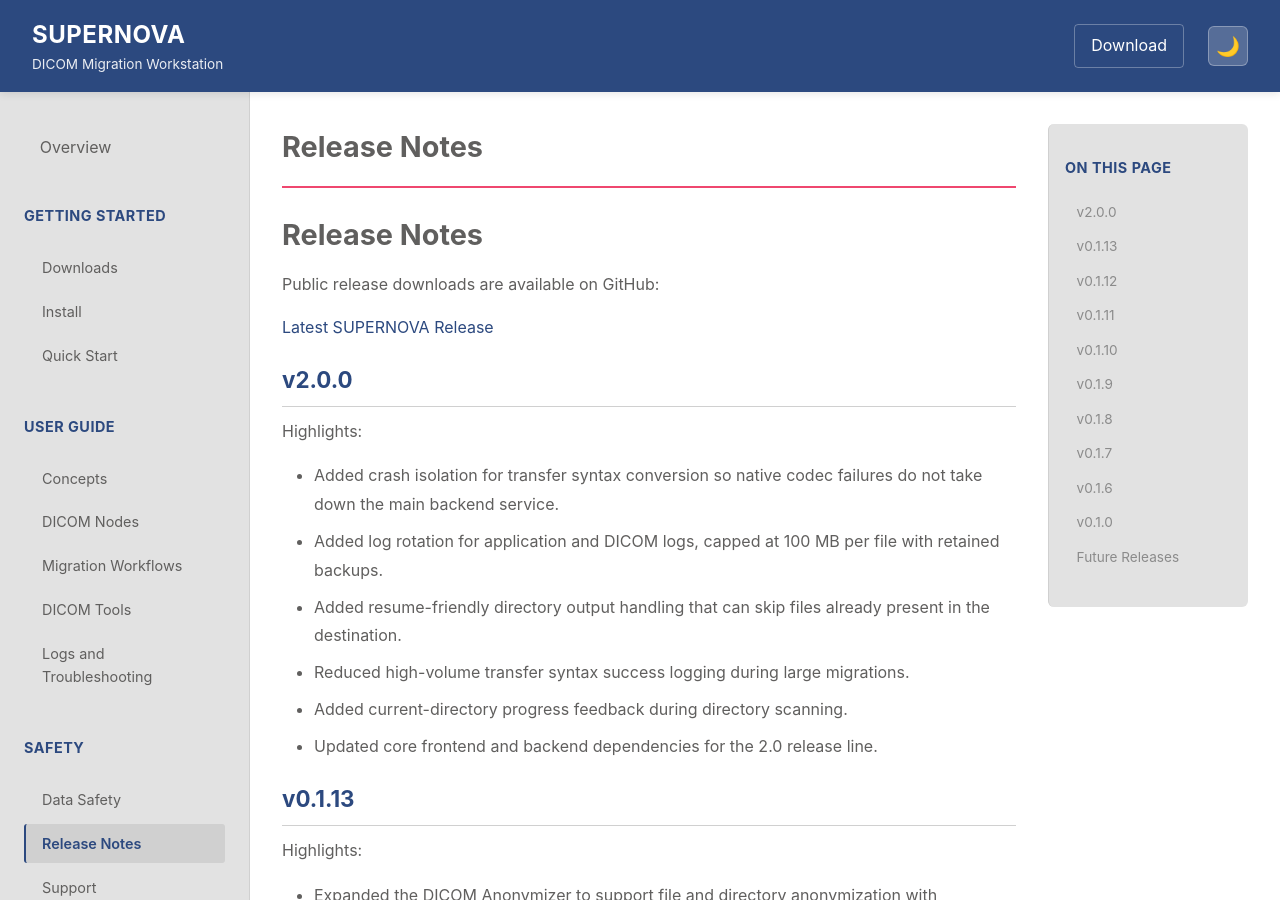
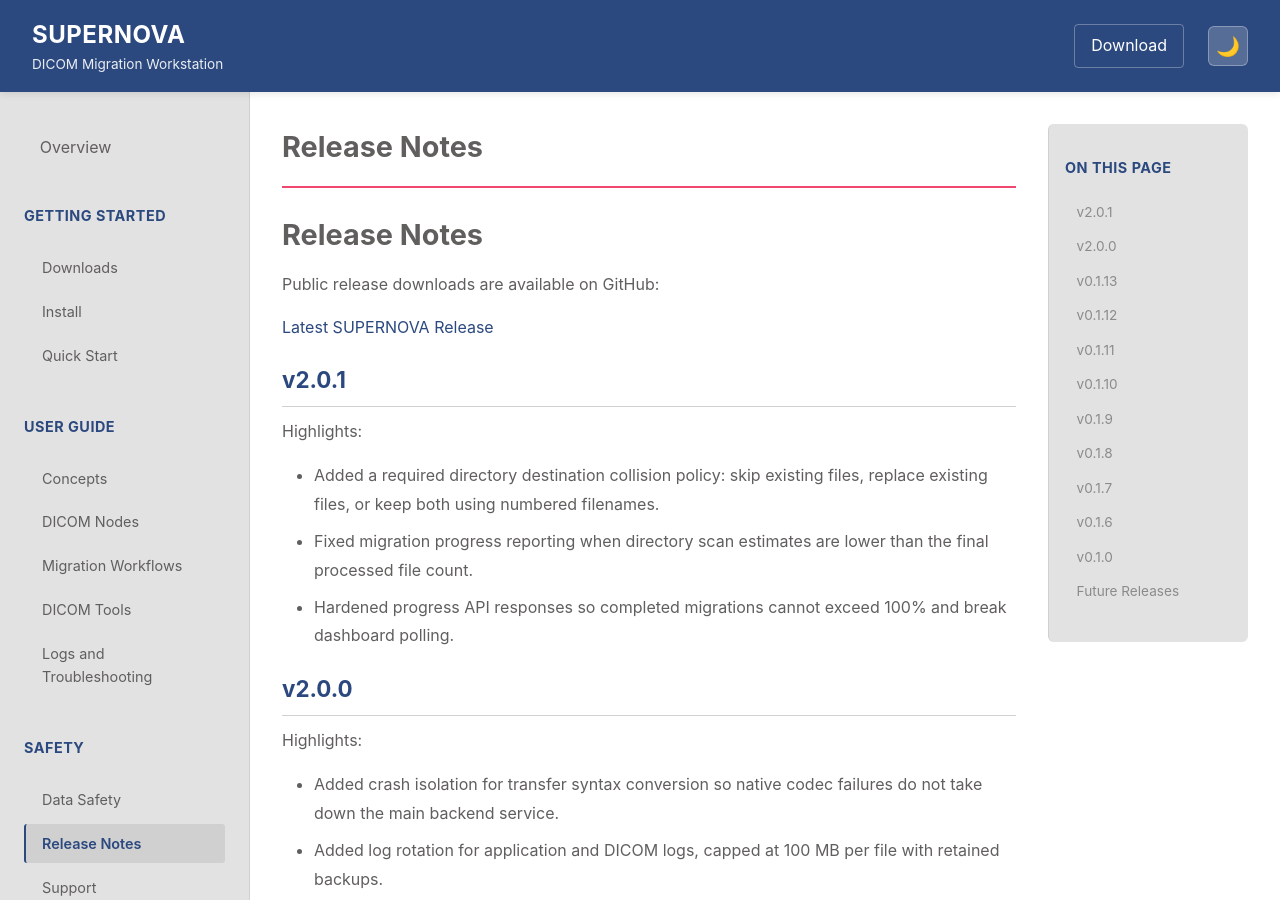
Before and after one commit to JayDubb85/SUPERNOVA-Releases, a Jekyll site: the page built from docs/release-notes.md, in a window 1280 px wide and 900 px high. Built offline with Jekyll 4.4.1, drawn with Linux system fonts in a browser that asks for light colours.

Commit message:
Update public documentation

```diff
--- a/docs/release-notes.md
+++ b/docs/release-notes.md
@@ -9,6 +9,14 @@ description: SUPERNOVA public release notes
 Public release downloads are available on GitHub:
 
 [Latest SUPERNOVA Release](https://github.com/JayDubb85/SUPERNOVA-Releases/releases/latest)
+
+## v2.0.1
+
+Highlights:
+
+- Added a required directory destination collision policy: skip existing files, replace existing files, or keep both using numbered filenames.
+- Fixed migration progress reporting when directory scan estimates are lower than the final processed file count.
+- Hardened progress API responses so completed migrations cannot exceed 100% and break dashboard polling.
 
 ## v2.0.0
 
```
